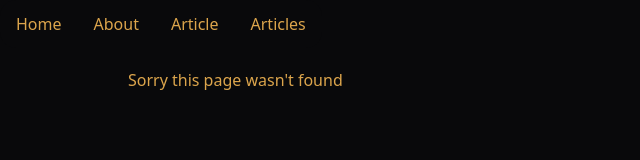
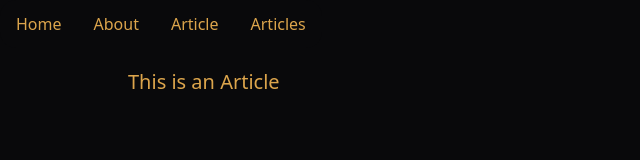
Before and after one commit to rawda-developer/Blogry, a React (Create React App) app in the folder frontend/: page /articles/1 in a window 1280 px wide. Shown: the top 160 px of the page, without its empty margins (0-640 px from the left). Built offline with nearby package versions, Linux system fonts and the light colour scheme.

Commit message:
Refactor: update article route to use route params

```diff
--- a/frontend/src/App.js
+++ b/frontend/src/App.js
@@ -14,7 +14,7 @@ function App() {
           <Routes>
             <Route path='/' element={<HomePage />} exact />
             <Route path='/about' element={<AboutPage />} exact />
-            <Route path='/article' element={<ArticlePage />} exact />
+            <Route path='/articles/:name' element={<ArticlePage />} exact />
             <Route path='/articles' element={<ArticleList />} exact />
             <Route path='*' element={<NotFound />} />
           </Routes>
--- a/frontend/src/NavBar.js
+++ b/frontend/src/NavBar.js
@@ -9,7 +9,7 @@ const NavBar = () => (
         <Link to='/about'>About</Link>
       </li>
       <li>
-        <Link to='/article'>Article</Link>
+        <Link to='/articles/:name'>Article</Link>
       </li>
       <li>
         <Link to='/articles'>Articles</Link>
```
